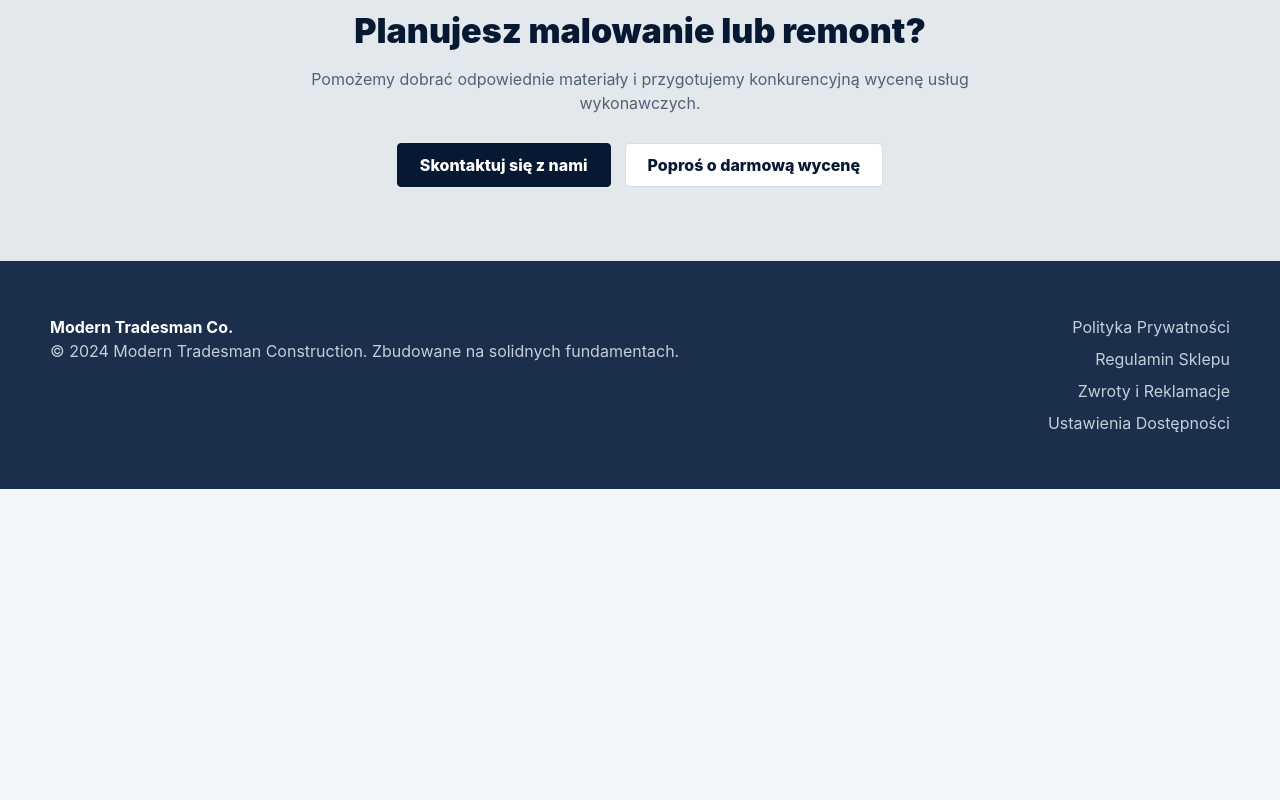
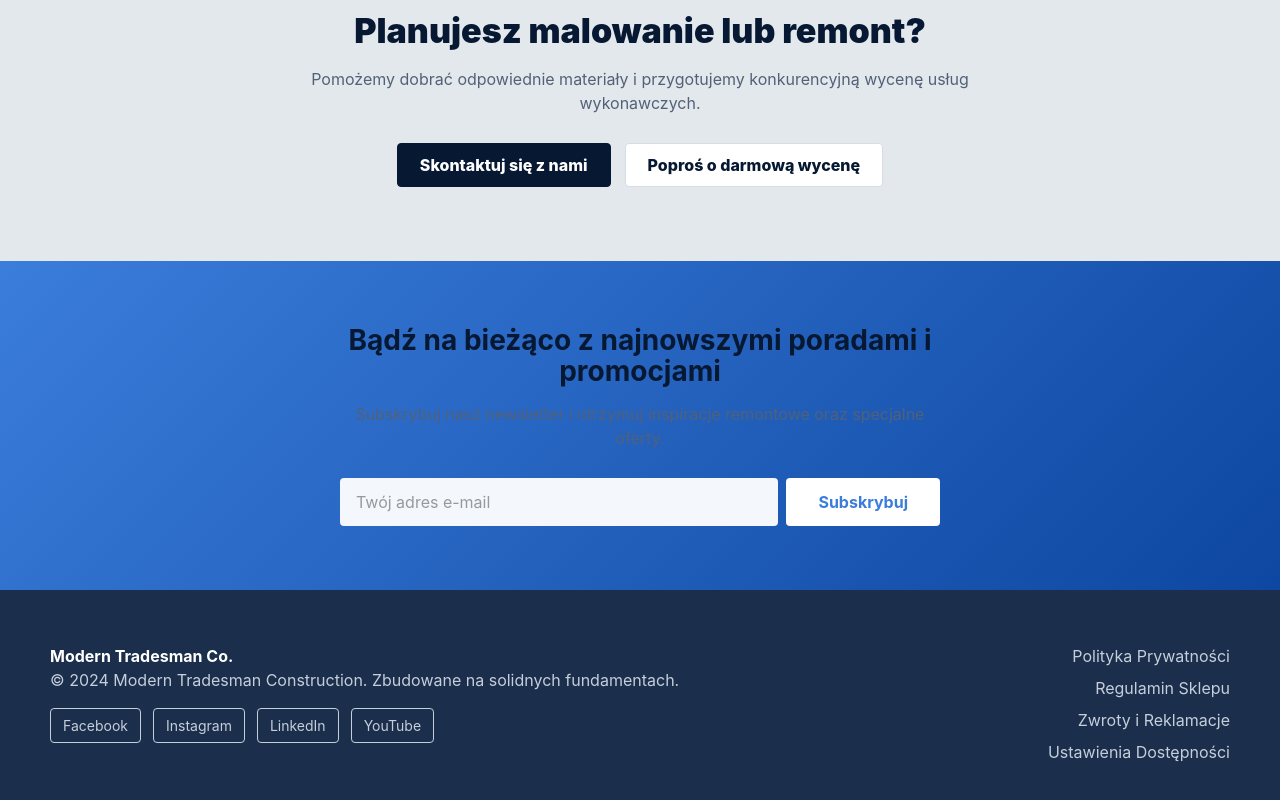
Before and after one commit to xtz9012/TPF, a React (Vite) app in the folder hardware-shop/: page / in a window 1280 px wide. Shown: the part 5751-6551 px from the top of the page. Before the commit the page ends 6240 px from the top, so only its background shows below. Built offline with nearby package versions, Linux system fonts and the light colour scheme.

Commit message:
MIssing functionalities

```diff
--- a/hardware-shop/src/App.css
+++ b/hardware-shop/src/App.css
@@ -692,6 +692,71 @@ p {
   margin-left: auto;
 }
 
+.newsletter-section {
+  padding: 64px max(40px, calc((100vw - var(--max)) / 2));
+  background: linear-gradient(135deg, var(--blue) 0%, #0d47a1 100%);
+  color: #fff;
+  text-align: center;
+}
+
+.newsletter-content {
+  max-width: 600px;
+  margin: 0 auto;
+}
+
+.newsletter-content h2 {
+  margin-bottom: 16px;
+  font-size: 28px;
+  font-weight: 700;
+}
+
+.newsletter-content p {
+  margin-bottom: 28px;
+  font-size: 16px;
+  opacity: 0.95;
+}
+
+.newsletter-form {
+  display: flex;
+  gap: 8px;
+  margin: 0 auto;
+}
+
+.newsletter-form input {
+  flex: 1;
+  padding: 12px 16px;
+  border: none;
+  border-radius: 4px;
+  font-size: 16px;
+  background: rgba(255, 255, 255, 0.95);
+}
+
+.newsletter-form input::placeholder {
+  color: #999;
+}
+
+.newsletter-form button {
+  padding: 12px 32px;
+  background: #fff;
+  color: var(--blue);
+  border: none;
+  border-radius: 4px;
+  font-weight: 700;
+  cursor: pointer;
+  transition: all 0.2s;
+}
+
+.newsletter-form button:hover {
+  background: rgba(255, 255, 255, 0.9);
+  transform: translateY(-2px);
+}
+
+@media (max-width: 720px) {
+  .newsletter-form {
+    flex-direction: column;
+  }
+}
+
 .breadcrumb {
   display: flex;
   flex-wrap: wrap;
@@ -1633,6 +1698,27 @@ p {
 
 .site-footer a {
   text-decoration: none;
+}
+
+.site-footer .social-links {
+  display: flex;
+  gap: 12px;
+  margin-top: 16px;
+}
+
+.site-footer .social-links a {
+  color: #c5cfdb;
+  font-size: 14px;
+  padding: 6px 12px;
+  border: 1px solid #c5cfdb;
+  border-radius: 4px;
+  transition: all 0.2s;
+}
+
+.site-footer .social-links a:hover {
+  color: #fff;
+  border-color: #fff;
+  background: rgba(255, 255, 255, 0.1);
 }
 
 @media (max-width: 1100px) {
--- a/hardware-shop/src/App.jsx
+++ b/hardware-shop/src/App.jsx
@@ -306,9 +306,10 @@ function App() {
             setPayment={setPayment}
             total={cartTotal}
             navigate={navigate}
+            quantity={quantity}
           />
         )}
-        {route === 'confirmation' && <ConfirmationPage navigate={navigate} />}
+        {route === 'confirmation' && <ConfirmationPage navigate={navigate} quantity={quantity} />}
         {route === 'contact' && <ContactPage />}
       </main>
       <Footer />
@@ -373,6 +374,12 @@ function Footer() {
       <div>
         <strong>Modern Tradesman Co.</strong>
         <p>© 2024 Modern Tradesman Construction. Zbudowane na solidnych fundamentach.</p>
+        <div className="social-links">
+          <a href="https://facebook.com" title="Facebook" target="_blank" rel="noopener noreferrer">Facebook</a>
+          <a href="https://instagram.com" title="Instagram" target="_blank" rel="noopener noreferrer">Instagram</a>
+          <a href="https://linkedin.com" title="LinkedIn" target="_blank" rel="noopener noreferrer">LinkedIn</a>
+          <a href="https://youtube.com" title="YouTube" target="_blank" rel="noopener noreferrer">YouTube</a>
+        </div>
       </div>
       <nav aria-label="Linki stopki">
         <a href="#privacy">Polityka Prywatności</a>
@@ -669,6 +676,17 @@ function HomePage({ navigate }) {
           <Button variant="secondary" onClick={() => navigate('contact')}>
             Poproś o darmową wycenę
           </Button>
+        </div>
+      </section>
+
+      <section className="newsletter-section">
+        <div className="newsletter-content">
+          <h2>Bądź na bieżąco z najnowszymi poradami i promocjami</h2>
+          <p>Subskrybuj nasz newsletter i otrzymuj inspiracje remontowe oraz specjalne oferty.</p>
+          <form className="newsletter-form" onSubmit={(e) => { e.preventDefault(); alert('Dziękujemy za subskrypcję! Potwierdzenie wysłane na Twój adres e-mail.'); }}>
+            <input type="email" placeholder="Twój adres e-mail" required />
+            <button type="submit">Subskrybuj</button>
+          </form>
         </div>
       </section>
     </>
@@ -996,7 +1014,7 @@ function CartPage({ quantity, setQuantity, total, navigate }) {
           <label htmlFor="coupon">Kod rabatowy</label>
           <div>
             <input id="coupon" placeholder="WPISZ KOD" />
-            <button type="button">Zastosuj</button>
+            <button type="button" onClick={() => alert('Kodów rabatowych nie ma dostępnych w tej chwili. Sprawdź naszą stronę główną aby znaleźć aktualne promocje.')}>Zastosuj</button>
           </div>
         </form>
       </div>
@@ -1015,7 +1033,7 @@ function CartPage({ quantity, setQuantity, total, navigate }) {
   )
 }
 
-function CheckoutPage({ payment, setPayment, total, navigate }) {
+function CheckoutPage({ payment, setPayment, total, navigate, quantity }) {
   const shipping = 25
   const orderTotal = total + shipping
 
@@ -1085,24 +1103,24 @@ function CheckoutPage({ payment, setPayment, total, navigate }) {
             <img src={paintSwatchImg} alt="" />
             <div>
               <h3>Farba wewnętrzna Premium 10L</h3>
-              <p>Sztuk: 1</p>
-              <strong>{formatPLN(total)}</strong>
+              <p>Sztuk: {quantity}</p>
+              <strong>{formatPLN(quantity * 149)}</strong>
             </div>
           </div>
           <hr />
           <dl>
             <div>
               <dt>Wartość produktów</dt>
-              <dd>{formatPLN(total)}</dd>
+              <dd>{formatPLN(quantity * 149)}</dd>
             </div>
             <div>
               <dt>Dostawa (Kurier)</dt>
-              <dd>{formatPLN(shipping)}</dd>
+              <dd>{formatPLN(25)}</dd>
             </div>
           </dl>
           <div className="checkout-total">
             <span>Razem</span>
-            <strong>{formatPLN(orderTotal)}</strong>
+            <strong>{formatPLN(quantity * 149 + 25)}</strong>
           </div>
           <Button variant="accent" icon="arrow" onClick={() => navigate('confirmation')} className="wide">
             Kupuję i płacę
@@ -1116,7 +1134,7 @@ function CheckoutPage({ payment, setPayment, total, navigate }) {
   )
 }
 
-function ConfirmationPage({ navigate }) {
+function ConfirmationPage({ navigate, quantity }) {
   return (
     <section className="page-section tall">
       <div className="confirmation-hero">
@@ -1134,11 +1152,10 @@ function ConfirmationPage({ navigate }) {
         <div>
           <article className="order-card">
             <h2>Szczegóły zamówienia</h2>
-            <OrderLine image={oakFloorImg} title="Dębowe deski podłogowe - Premium" meta="25 m²" price="4 250,00 zł" />
-            <OrderLine image={paintBucketImg} title="Farba Ceramiczna - Biały Alabaster" meta="3 x 5L" price="597,00 zł" />
+            <OrderLine image={paintSwatchImg} title="Farba wewnętrzna Premium 10L" meta={`${quantity} szt.`} price={formatPLN(quantity * 149)} />
+            <OrderLine image={paintBucketImg} title="Dostawa (Kurier)" meta="Wysyłka w ciągu 24h" price={formatPLN(25)} />
             <div className="order-total">
-              <span>Suma całkowita</span>
-              <strong>4 997,00 zł</strong>
+              <span>Suma całkowita: {formatPLN(quantity * 149 + 25)}</span>
             </div>
           </article>
           <article className="service-banner">
@@ -1286,7 +1303,7 @@ function ContactPage() {
               <li>Czy występują pęknięcia do szpachlowania?</li>
               <li>Czy zabezpieczamy meble i podłogi?</li>
             </ul>
-            <button className="download-link" type="button">
+            <button className="download-link" type="button" onClick={() => alert('Formularz wyceny będzie dostępny do pobrania wkrótce. Skontaktuj się z nami, aby otrzymać formularz e-mailowo.')}>
               Pobierz formularz wyceny (PDF)
               <Icon name="download" />
             </button>
--- a/hardware-shop/src/index.css
+++ b/hardware-shop/src/index.css
@@ -7,6 +7,7 @@
   --line: #d7dde5;
   --navy: #071832;
   --navy-2: #1b2e4b;
+  --blue: #3b7ddb;
   --gold: #ffd861;
   --gold-dark: #806a00;
   --danger: #bc2f2f;
```
